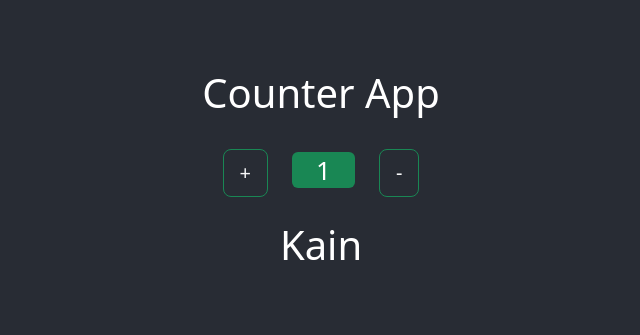
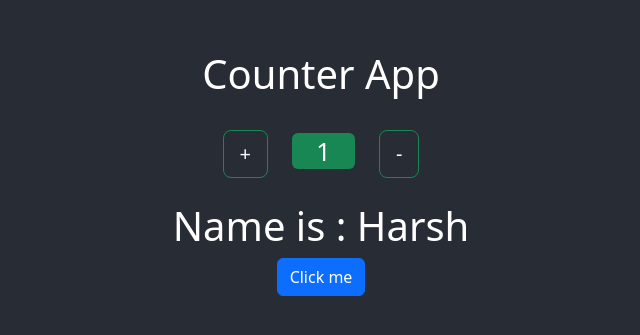
Before and after one commit to harsh-kain/codespaces-react, a React (Create React App) app: page / in a window 1280 px wide. Shown: the part 227-562 px from the top of the page, without its empty margins (319-959 px from the left). Built offline with nearby package versions, Linux system fonts and the light colour scheme.

Commit message:
adding some chagnes in the app and changeName components

```diff
--- a/src/App.js
+++ b/src/App.js
@@ -1,43 +1,21 @@
-// import Hello from "./components/Hello";
-import './App.css'
-import Counter from './counter/Counter';
-// import Message from "./components/Message";
-// import App_1 from './App_1';
+import "./App.css";
+import Btn from "./components/Btn";
+import Counter from "./counter/Counter";
+import ChangeName from "./components/ChangeName";
 const App = () => {
-  // let details = ["harsh", "mca"]
+  const eventBubble = () =>{
+    console.log("App");
+  }
+  return (
+    <div className="App" onClick={eventBubble}>
 
-  // let obj = {
-    //   name : "harsh",
-    //   course :'MCA'
-    // }
-    // let details = [
-      //   {lang : ".Net", lab : 'lab 2'},
-      //   {lang: "react js", lab : 'lab 3'},
-      //   {lang: " C++ and java ", lab : 'G-113'},
-
-      // ]
-      return (
-        <div className="App">
-      {/* <h1>We are Anonymous</h1> */}
-      {/* <Hello/> */}
-      {/* <Message name="Harsh" course="MCA"/> */}
-      {/* <Message name = {details[0]} course={details[1]} /> */}
-      {/* <Message obj={obj} /> */}
-      {/* <Message details={details[0]} />
-      <Message details={details[1]} />
-      <Message details={details[2]} /> */}
-      {/* {
-        details.map( (value ,index)=>(
-          <Message details={value} key={index} />
-          ))
-        } */}
-      {/* <App_1/> */}
-
-      <Counter/>
-        <h1>Kain</h1>
+      <Counter />
+      {/* <Btn onSmash={()=>console.log("kain from onsmash")}/>
+      <Btn onSmash={()=>console.log("Harsh from onsmash")}/> */}
+      <ChangeName/>
     </div>
   );
-}
+};
 
 export default App;
 
--- /dev/null
+++ b/src/components/Btn.jsx
@@ -0,0 +1,18 @@
+import React, { useState } from "react";
+
+const Btn = (props) => {
+    // const [name , setName] = useState('Harsh');
+    const changeName = () =>{
+        // setName('kain');
+        props.onSmash(); // onSmash is the custom event and its come from the props and call inside the changeName funtion
+    }
+
+
+  return <>
+    {/* <h1>{name}</h1> */}
+    <button className="btn btn-primary" onClick={props.press}>Click me </button>
+    {/* and here onPress call as a funtion  */}
+  </>;
+};
+
+export default Btn;
--- a/src/components/ChangeName.jsx
+++ b/src/components/ChangeName.jsx
@@ -1,19 +1,18 @@
-import React,{useState} from 'react'
-import MyButton from './Button'
+import React, { useState } from "react";
+import Btn from "./Btn";
 const ChangeName = () => {
-    const [name, setName] = useState('Harsh')
-
-    const changeNameBtn = () =>{
-        console.log("kain");
-        setName("kain")
-    }
+  const [name, setName] = useState("Harsh");
+  const changeName = () => {
+    console.log("changee name");
+    setName("kain");
+  };
   return (
     <>
-        <h1>{name}</h1>
+      <h1>Name is : {name}</h1>
+      <Btn press={changeName} />
+      {/* onPress is a custom event in this case we pass it as a props  */}
+    </>
+  );
+};
 
-        <MyButton onPress={changeNameBtn}/>
-    </>
-  )
-}
-
-export default ChangeName
+export default ChangeName;
--- a/src/counter/Counter.jsx
+++ b/src/counter/Counter.jsx
@@ -4,11 +4,11 @@ const Counter = () => {
     const [count ,setCount] = useState(1);
 
     const increment = () =>{
-        let lcount = count
-        setCount(lcount + 1); // we have to pass (count + 1) or preIncrement otherwise it pass the value first then update after
+
+        setCount(count + 1); // we have to pass (count + 1) or preIncrement otherwise it pass the value first then update after
     }
     const decrement = () =>{
-        let lcount = count
+        let lcount = count;
 
         setCount(lcount <= 0 ? 0 : lcount - 1);
     }
```
Also changed, not shown: src/components/Button.jsx (deleted, +0 -16 lines), src/components/Events.jsx (deleted, +0 -30 lines), src/components/Hello.jsx (deleted, +0 -11 lines), src/components/Message.jsx (deleted, +0 -19 lines), src/components/jssex.js (deleted).
